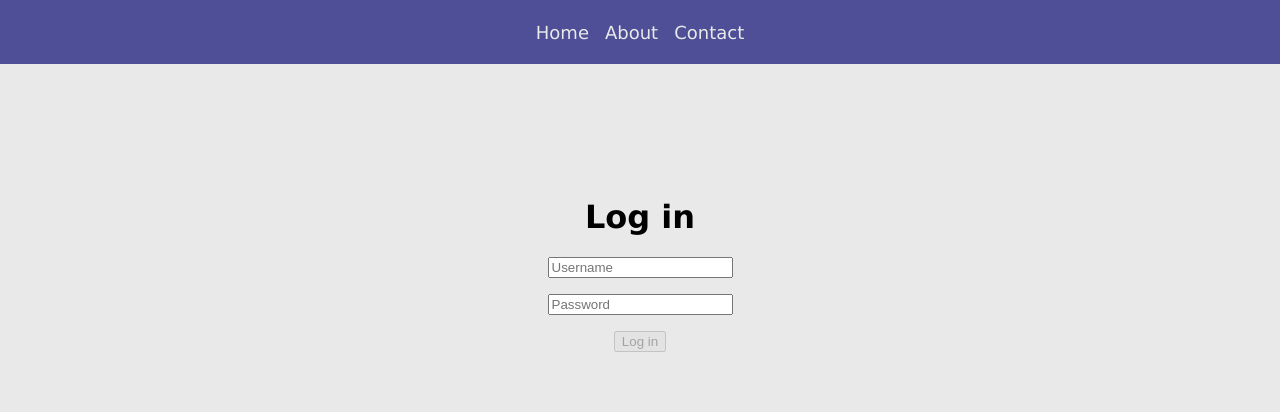
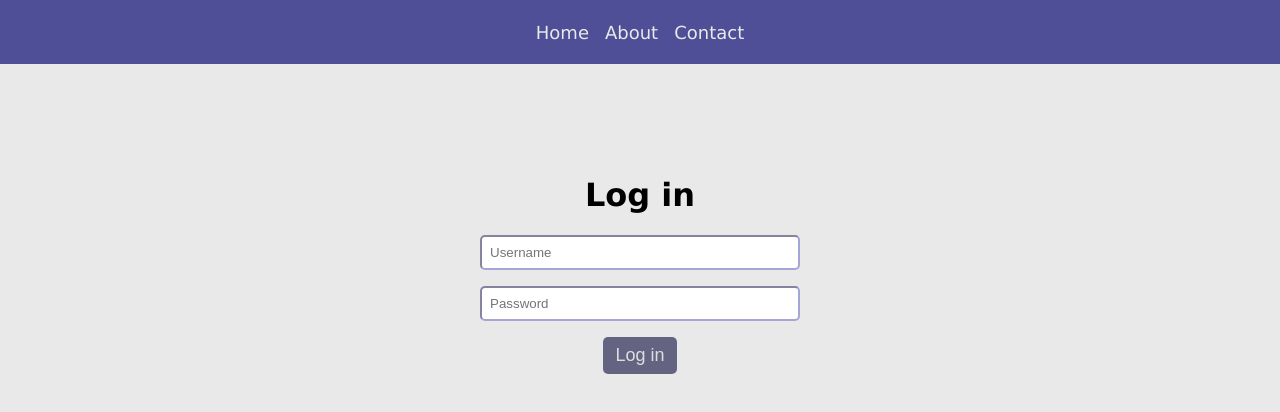
Before and after one commit to paulohenrique-gh/angular-exercicio-guards, an Angular app: page /login in a window 1280 px wide. Shown: the top 412 px of the page. Built offline with nearby package versions, Linux system fonts and the light colour scheme.

Commit message:
style: add global css styles

```diff
--- a/src/styles.css
+++ b/src/styles.css
@@ -3,5 +3,31 @@ body {
   font-family: 'Lucida Sans', 'Lucida Sans Regular', 'Lucida Grande', 'Lucida Sans Unicode', Geneva, Verdana, sans-serif;
   margin: 0;
   padding: 0;
+  box-sizing: border-box;
   background-color: #e9e9e9;
 }
+
+.login-form input,
+.contact-form input {
+  width: 100%;
+  padding: 8px;
+  border-color: #7373c2a4;
+  border-radius: 5px;
+}
+
+.login-form button,
+.contact-form button {
+  background-color: #252585fb;
+  color: #dfdede;
+  border: none;
+  border-radius: 5px;
+  padding: 8px 12px;
+  font-size: large;
+  cursor: pointer;
+}
+
+.login-form button:disabled,
+.contact-form button:disabled {
+  background-color: #626280fb;
+  cursor:not-allowed;
+}
```
